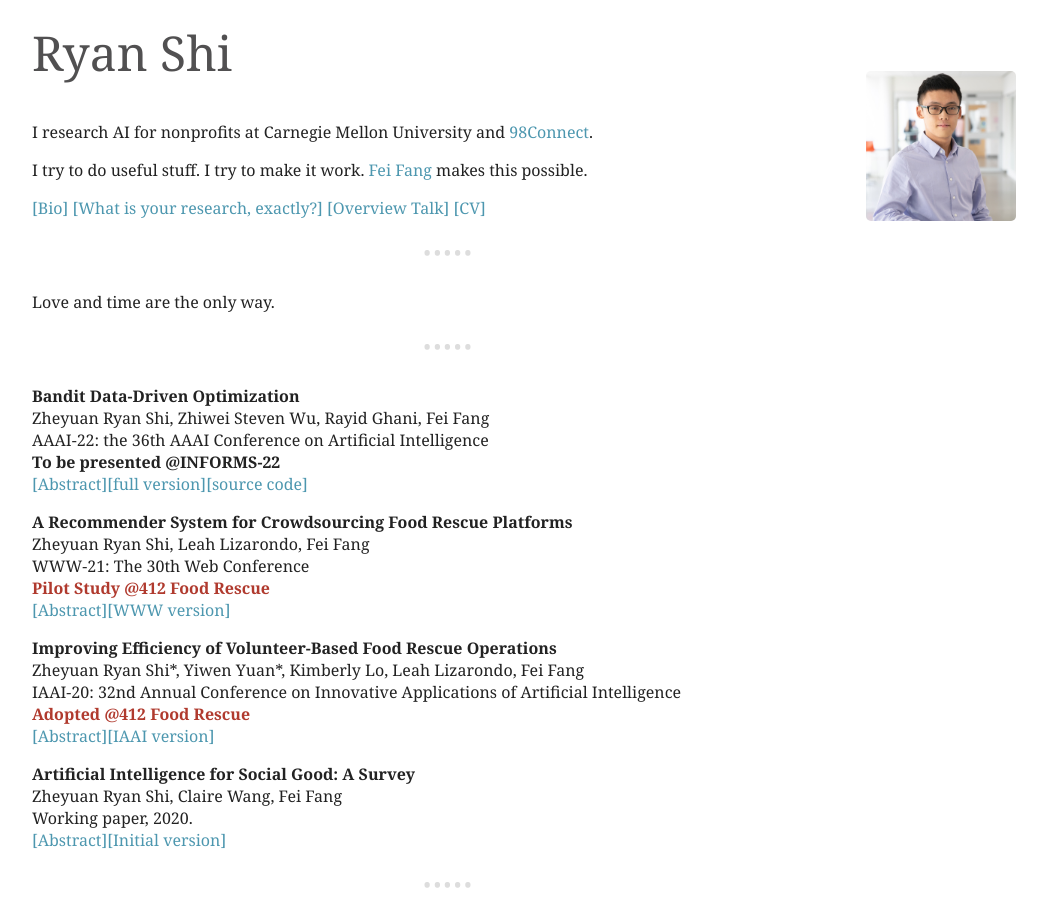
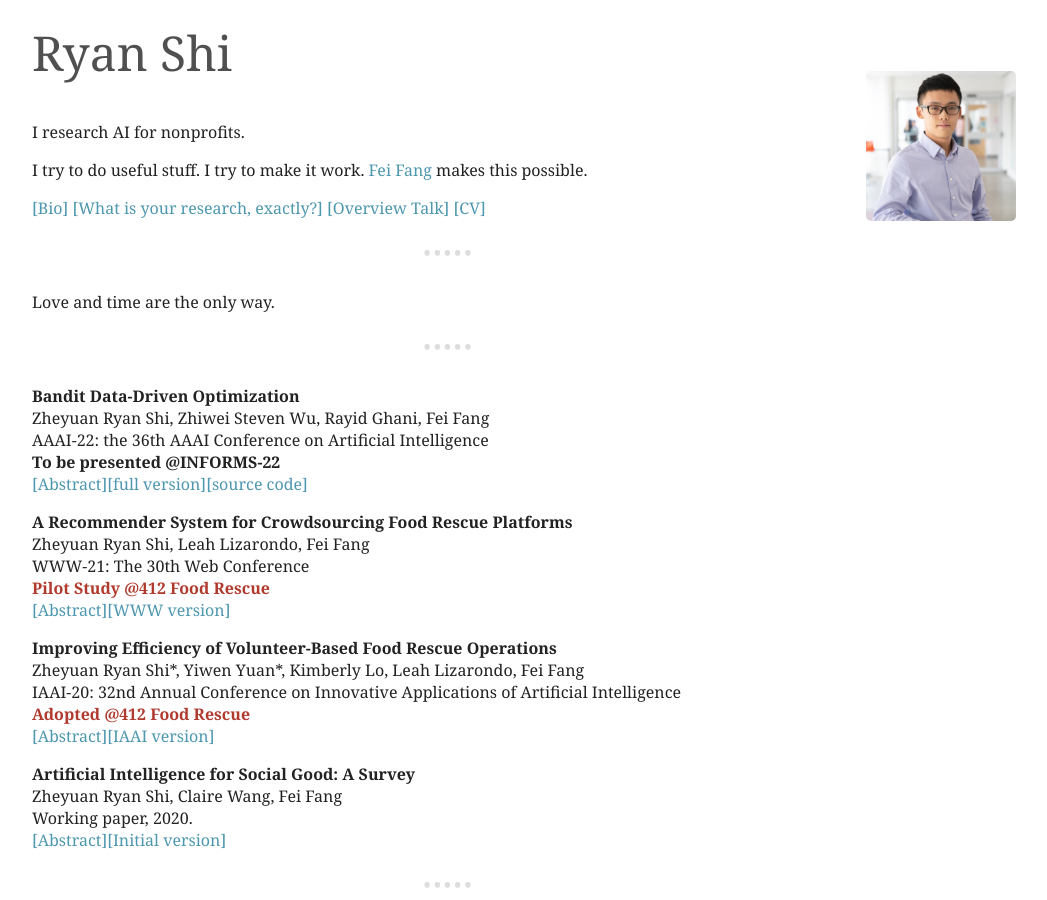
Before and after one commit to ryanzshi/ryanzshi.github.io, a Jekyll site: the page built from index.md, in a window 1280 px wide and 900 px high. Shown: the whole window, without its empty margins (116-1163 px from the left). Built offline with Jekyll 4.4.1, drawn with Linux system fonts in a browser that asks for light colours.

Commit message:
remove affliation

```diff
--- a/index.md
+++ b/index.md
@@ -17,7 +17,7 @@ youtubeId: -1YCxEWexL8
 
 
 
-I research AI for nonprofits at Carnegie Mellon University and [98Connect](https://www.98connect.org/).
+I research AI for nonprofits.
 
 I try to do useful stuff. I try to make it work. [Fei Fang](https://feifang.info/) makes this possible.
 
```
Also changed, not shown: other parts of index.md (+1 -1 lines).
